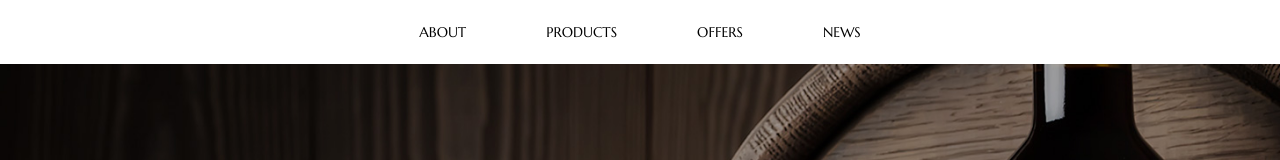
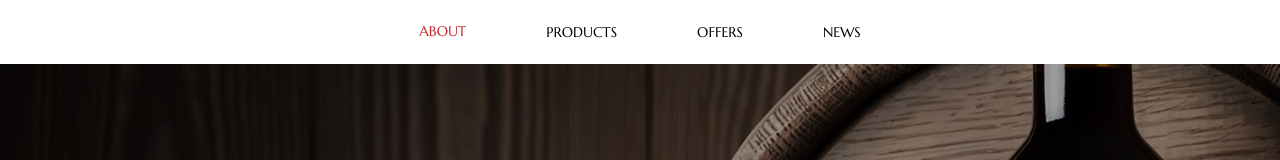
Before and after one commit to Tornike-Kiknadze/ghvinieri, a React (Create React App) app: page / in a window 1280 px wide. In both pictures the pointer is over the item "ABOUT". Shown: the top 160 px of the page. Built offline with nearby package versions, Linux system fonts and the light colour scheme; a web font is replaced by a local one.

Commit message:
nav cursor

```diff
--- a/src/components/navigation/nav.css
+++ b/src/components/navigation/nav.css
@@ -19,4 +19,12 @@
 }
 .nav ul li{
  margin: 4rem;
+ cursor: pointer;
+ transition: all ease-in-out .2s;
 }
+.nav ul li:hover{
+ margin: 4rem;
+ cursor: pointer;
+ color: #C02323;
+ transform: translateY(-1px);
+}
```
